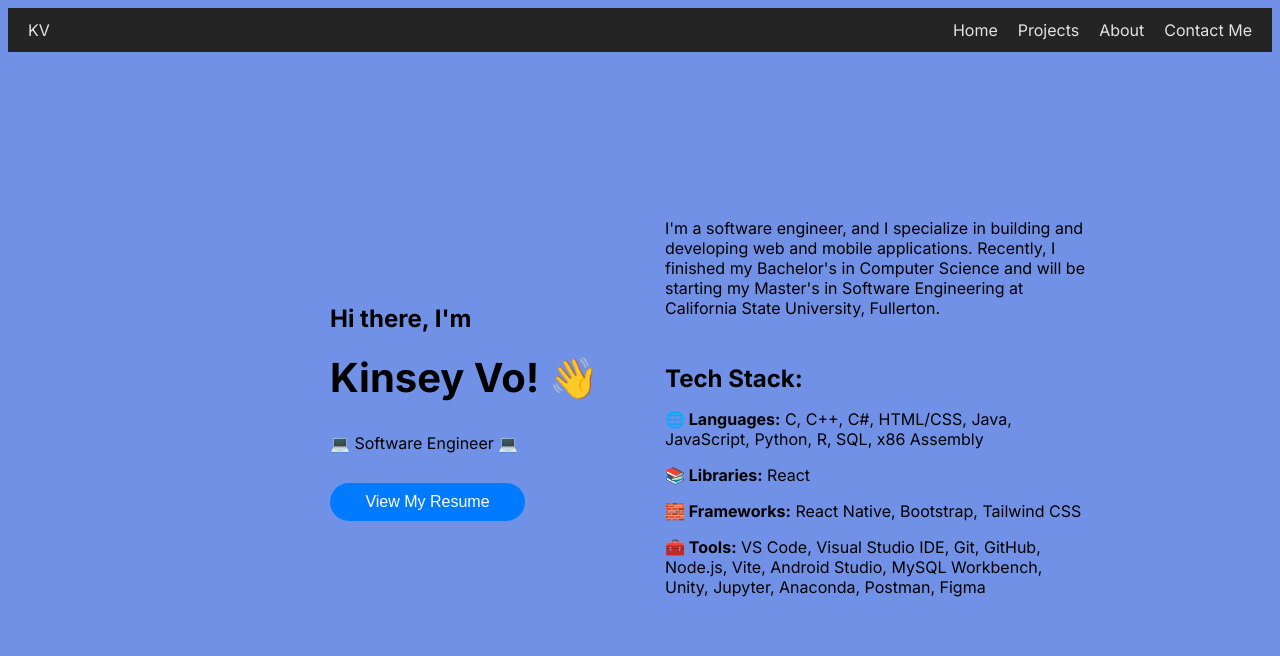
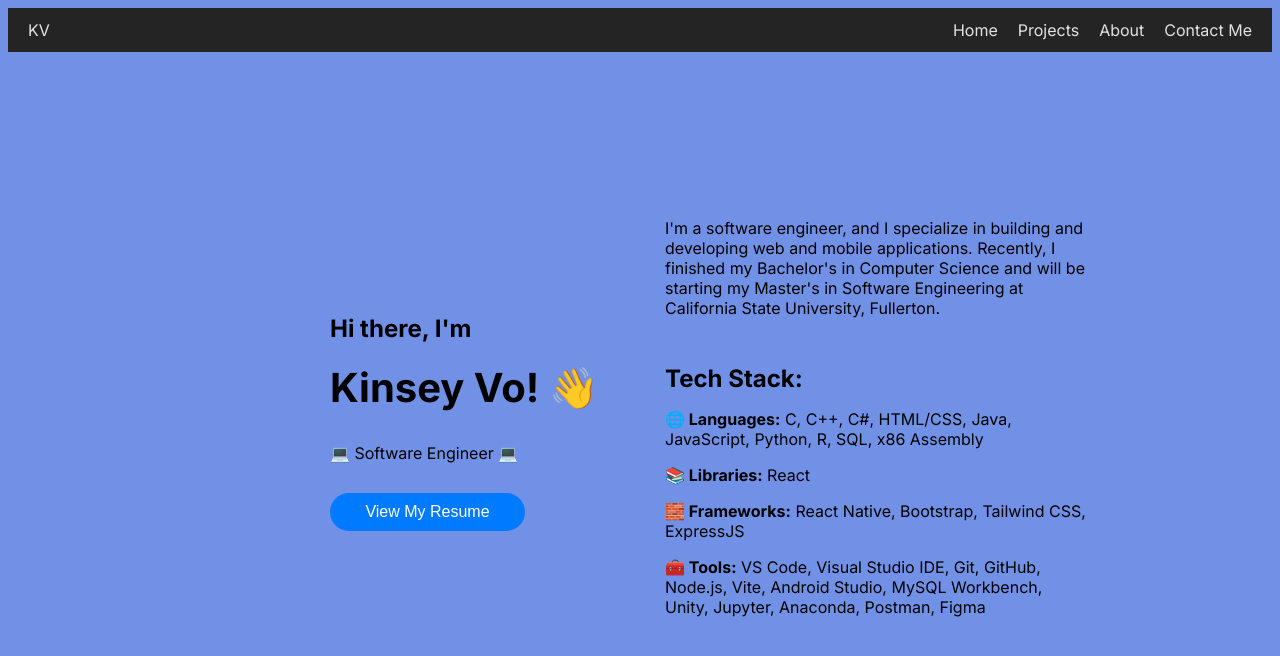
Before and after one commit to kinseyvo/CPSC-349-Project-2, a React (Vite) app in the folder Project2/: page / in a window 1280 px wide. Shown: the top 656 px of the page. Built offline with nearby package versions, Linux system fonts and the light colour scheme.

Commit message:
updated stack

```diff
--- a/Project2/src/Components/Home.jsx
+++ b/Project2/src/Components/Home.jsx
@@ -32,7 +32,7 @@ export default function Home() {
                         <h2>Tech Stack:</h2>
                         <p><span className={style.bold}>🌐 Languages:</span> C, C++, C#, HTML/CSS, Java, JavaScript, Python, R, SQL, x86 Assembly</p>
                         <p><span className={style.bold}>📚 Libraries:</span> React</p>
-                        <p><span className={style.bold}>🧱 Frameworks:</span> React Native, Bootstrap, Tailwind CSS</p>
+                        <p><span className={style.bold}>🧱 Frameworks:</span> React Native, Bootstrap, Tailwind CSS, ExpressJS</p>
                         <p><span className={style.bold}>🧰 Tools:</span> VS Code, Visual Studio IDE, Git, GitHub, Node.js, Vite, Android Studio, MySQL Workbench, Unity, Jupyter, Anaconda, Postman, Figma</p>
                     </div>
                 </div>
```
Also changed, not shown: 1 other file (tests, documents, lock files or other folders).
